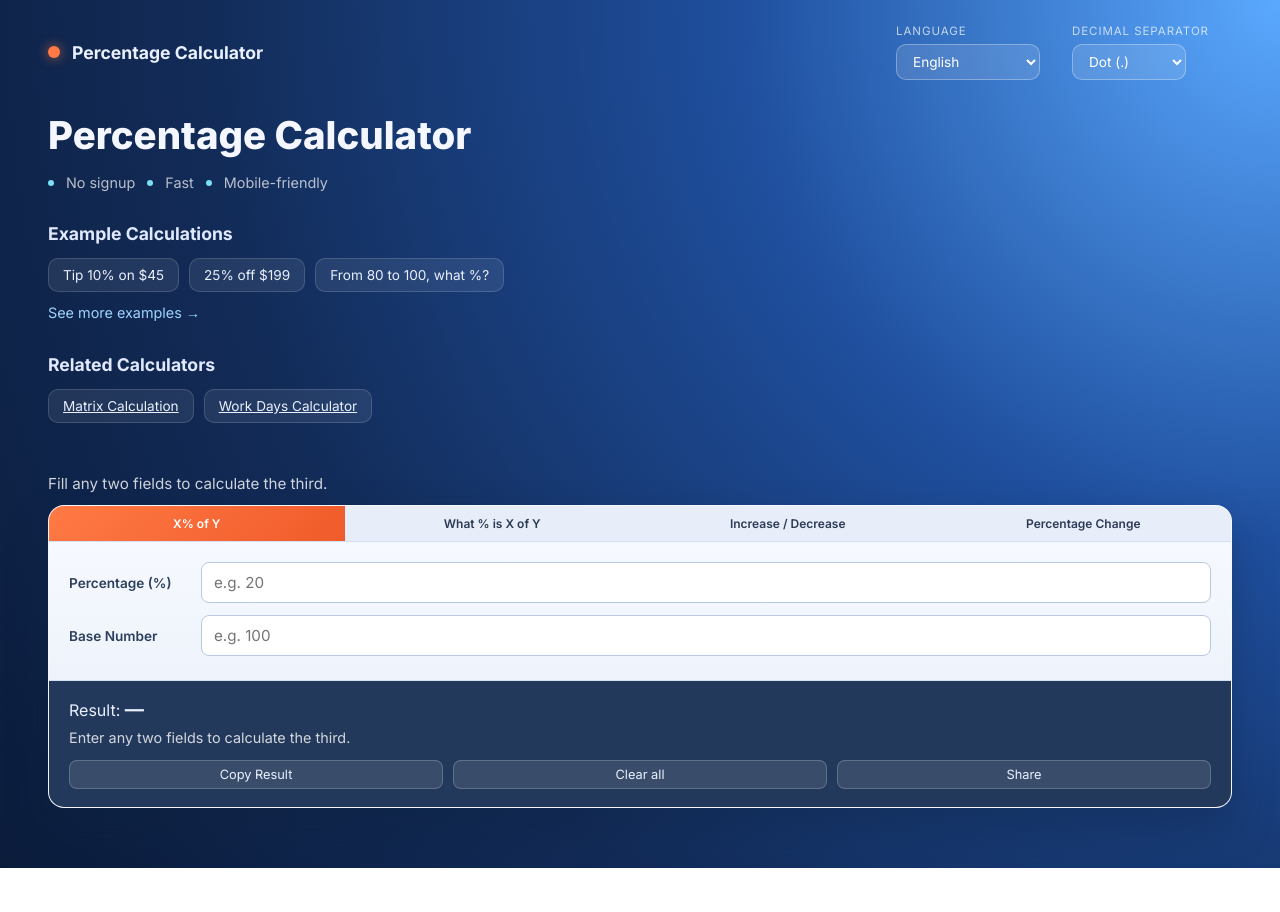
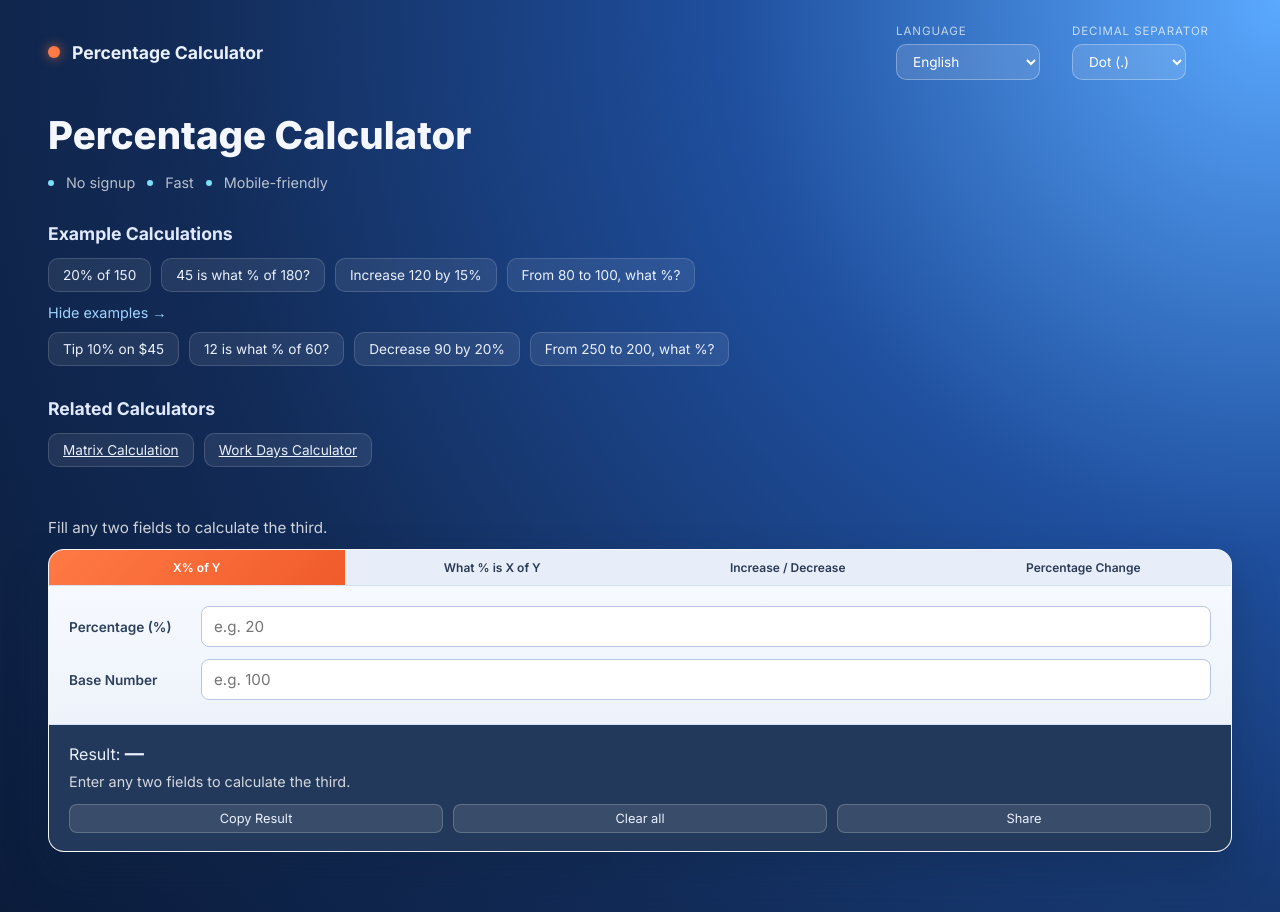
Before and after one commit to FranciscoMMonteiro/percentage_calculator_site, a React (Vite) app: page / in a window 1280 px wide. Both pictures are taken after a click on the button "See more examples →". Before the commit the page ends 868 px from the top, so only its background shows below. Built offline with nearby package versions, Linux system fonts and the light colour scheme.

Commit message:
Create more exemples

```diff
--- a/src/App.css
+++ b/src/App.css
@@ -97,6 +97,10 @@
   display: flex;
   flex-wrap: wrap;
   gap: 10px;
+}
+
+.examples-more {
+  margin-top: 10px;
 }
 
 .pill {
--- a/src/App.jsx
+++ b/src/App.jsx
@@ -17,6 +17,7 @@ function App() {
   });
 
   const [mode, setMode] = useState('percent_of');
+  const [showMoreExamples, setShowMoreExamples] = useState(false);
 
   useEffect(() => {
     localStorage.setItem('percentage_calculator_language', language);
@@ -144,7 +145,19 @@ function App() {
   };
 
   const handleExampleClick = (exampleKey) => {
-    if (exampleKey === 'tip') {
+    switch (exampleKey) {
+      case 'percent_of_main':
+        setMode('percent_of');
+        applyPreset(
+          {
+            base: formatWithSeparator('150'),
+            percentage: formatWithSeparator('20'),
+            result: ''
+          },
+          ['base', 'percentage']
+        );
+        return;
+      case 'percent_of_more':
         setMode('percent_of');
         applyPreset(
           {
@@ -155,22 +168,51 @@ function App() {
           ['base', 'percentage']
         );
         return;
-    }
-
-    if (exampleKey === 'discount') {
-      setMode('percent_of');
+      case 'what_percent_main':
+        setMode('what_percent');
         applyPreset(
           {
-          base: formatWithSeparator('199'),
-          percentage: formatWithSeparator('25'),
+            base: formatWithSeparator('45'),
+            percentage: '',
+            result: formatWithSeparator('180')
+          },
+          ['base', 'result']
+        );
+        return;
+      case 'what_percent_more':
+        setMode('what_percent');
+        applyPreset(
+          {
+            base: formatWithSeparator('12'),
+            percentage: '',
+            result: formatWithSeparator('60')
+          },
+          ['base', 'result']
+        );
+        return;
+      case 'increase_main':
+        setMode('increase_decrease');
+        applyPreset(
+          {
+            base: formatWithSeparator('120'),
+            percentage: formatWithSeparator('15'),
             result: ''
           },
           ['base', 'percentage']
         );
         return;
-    }
-
-    if (exampleKey === 'change') {
+      case 'increase_more':
+        setMode('increase_decrease');
+        applyPreset(
+          {
+            base: formatWithSeparator('90'),
+            percentage: formatWithSeparator('-20'),
+            result: ''
+          },
+          ['base', 'percentage']
+        );
+        return;
+      case 'change_main':
         setMode('percentage_change');
         applyPreset(
           {
@@ -180,6 +222,20 @@ function App() {
           },
           ['base', 'result']
         );
+        return;
+      case 'change_more':
+        setMode('percentage_change');
+        applyPreset(
+          {
+            base: formatWithSeparator('250'),
+            percentage: '',
+            result: formatWithSeparator('200')
+          },
+          ['base', 'result']
+        );
+        return;
+      default:
+        return;
     }
   };
 
@@ -231,11 +287,27 @@ function App() {
           <div className="hero-section">
             <h2>{t.section_examples}</h2>
             <div className="pill-grid">
-              <button className="pill" onClick={() => handleExampleClick('tip')}>{t.example_tip}</button>
-              <button className="pill" onClick={() => handleExampleClick('discount')}>{t.example_discount}</button>
-              <button className="pill" onClick={() => handleExampleClick('change')}>{t.example_change}</button>
+              <button className="pill" onClick={() => handleExampleClick('percent_of_main')}>{t.example_percent_of_main}</button>
+              <button className="pill" onClick={() => handleExampleClick('what_percent_main')}>{t.example_what_percent_main}</button>
+              <button className="pill" onClick={() => handleExampleClick('increase_main')}>{t.example_increase_main}</button>
+              <button className="pill" onClick={() => handleExampleClick('change_main')}>{t.example_change_main}</button>
             </div>
-            <button className="link-button">{t.link_examples}</button>
+            <button
+              className="link-button"
+              onClick={() => setShowMoreExamples((prev) => !prev)}
+              aria-expanded={showMoreExamples}
+              aria-controls="more-examples"
+            >
+              {showMoreExamples ? t.link_examples_close : t.link_examples_open}
+            </button>
+            {showMoreExamples && (
+              <div className="pill-grid examples-more" id="more-examples">
+                <button className="pill" onClick={() => handleExampleClick('percent_of_more')}>{t.example_percent_of_more}</button>
+                <button className="pill" onClick={() => handleExampleClick('what_percent_more')}>{t.example_what_percent_more}</button>
+                <button className="pill" onClick={() => handleExampleClick('increase_more')}>{t.example_increase_more}</button>
+                <button className="pill" onClick={() => handleExampleClick('change_more')}>{t.example_change_more}</button>
+              </div>
+            )}
           </div>
 
           <div className="hero-section">
--- a/src/translations.js
+++ b/src/translations.js
@@ -7,10 +7,16 @@ export const translations = {
         badge_mobile: "Mobile-friendly",
         section_examples: "Example Calculations",
         section_related: "Related Calculators",
-        example_tip: "Tip 10% on $45",
-        example_discount: "25% off $199",
-        example_change: "From 80 to 100, what %?",
-        link_examples: "See more examples →",
+        example_percent_of_main: "20% of 150",
+        example_what_percent_main: "45 is what % of 180?",
+        example_increase_main: "Increase 120 by 15%",
+        example_change_main: "From 80 to 100, what %?",
+        example_percent_of_more: "Tip 10% on $45",
+        example_what_percent_more: "12 is what % of 60?",
+        example_increase_more: "Decrease 90 by 20%",
+        example_change_more: "From 250 to 200, what %?",
+        link_examples_open: "See more examples →",
+        link_examples_close: "Hide examples →",
         related_matrix: "Matrix Calculation",
         related_work_days: "Work Days Calculator",
         base_label: "Base Number",
@@ -54,10 +60,16 @@ export const translations = {
         badge_mobile: "Compativel com celular",
         section_examples: "Exemplos de Calculo",
         section_related: "Calculadoras Relacionadas",
-        example_tip: "Gorjeta de 10% em $45",
-        example_discount: "25% de desconto em $199",
-        example_change: "De 80 para 100, quanto %?",
-        link_examples: "Veja mais exemplos →",
+        example_percent_of_main: "20% de 150",
+        example_what_percent_main: "45 e que % de 180?",
+        example_increase_main: "Aumentar 120 em 15%",
+        example_change_main: "De 80 para 100, quanto %?",
+        example_percent_of_more: "Gorjeta de 10% em $45",
+        example_what_percent_more: "12 e que % de 60?",
+        example_increase_more: "Reduzir 90 em 20%",
+        example_change_more: "De 250 para 200, quanto %?",
+        link_examples_open: "Veja mais exemplos →",
+        link_examples_close: "Ocultar exemplos →",
         related_matrix: "Calculo de Matrizes",
         related_work_days: "Calculadora de Dias Uteis",
         base_label: "Número Base",
@@ -101,10 +113,16 @@ export const translations = {
         badge_mobile: "Compatible con movil",
         section_examples: "Ejemplos de Calculo",
         section_related: "Calculadoras Relacionadas",
-        example_tip: "Propina 10% en $45",
-        example_discount: "25% de descuento en $199",
-        example_change: "De 80 a 100, que %?",
-        link_examples: "Ver mas ejemplos →",
+        example_percent_of_main: "20% de 150",
+        example_what_percent_main: "45 es que % de 180?",
+        example_increase_main: "Aumentar 120 en 15%",
+        example_change_main: "De 80 a 100, que %?",
+        example_percent_of_more: "Propina 10% en $45",
+        example_what_percent_more: "12 es que % de 60?",
+        example_increase_more: "Reducir 90 en 20%",
+        example_change_more: "De 250 a 200, que %?",
+        link_examples_open: "Ver mas ejemplos →",
+        link_examples_close: "Ocultar ejemplos →",
         related_matrix: "Calculo de Matrices",
         related_work_days: "Calculadora de Dias Laborales",
         base_label: "Número Base",
@@ -148,10 +166,16 @@ export const translations = {
         badge_mobile: "Compatible mobile",
         section_examples: "Exemples de Calculs",
         section_related: "Calculatrices Relatives",
-        example_tip: "Pourboire 10% sur 45 $",
-        example_discount: "25% de remise sur 199 $",
-        example_change: "De 80 a 100, quel % ?",
-        link_examples: "Voir plus d'exemples →",
+        example_percent_of_main: "20% de 150",
+        example_what_percent_main: "45 est quel % de 180 ?",
+        example_increase_main: "Augmenter 120 de 15%",
+        example_change_main: "De 80 a 100, quel % ?",
+        example_percent_of_more: "Pourboire 10% sur 45 $",
+        example_what_percent_more: "12 est quel % de 60 ?",
+        example_increase_more: "Reduire 90 de 20%",
+        example_change_more: "De 250 a 200, quel % ?",
+        link_examples_open: "Voir plus d'exemples →",
+        link_examples_close: "Masquer les exemples →",
         related_discount: "Calculateur de Remise",
         related_tax: "Calculateur de TVA",
         related_tip: "Calculateur de Pourboire",
@@ -198,10 +222,16 @@ export const translations = {
         badge_mobile: "Mobilfreundlich",
         section_examples: "Beispielrechnungen",
         section_related: "Verwandte Rechner",
-        example_tip: "Trinkgeld 10% auf 45 $",
-        example_discount: "25% Rabatt auf 199 $",
-        example_change: "Von 80 auf 100, wie viel %?",
-        link_examples: "Mehr Beispiele anzeigen →",
+        example_percent_of_main: "20% von 150",
+        example_what_percent_main: "45 ist wie viel % von 180?",
+        example_increase_main: "120 um 15% erhohen",
+        example_change_main: "Von 80 auf 100, wie viel %?",
+        example_percent_of_more: "Trinkgeld 10% auf 45 $",
+        example_what_percent_more: "12 ist wie viel % von 60?",
+        example_increase_more: "90 um 20% verringern",
+        example_change_more: "Von 250 auf 200, wie viel %?",
+        link_examples_open: "Mehr Beispiele anzeigen →",
+        link_examples_close: "Beispiele ausblenden →",
         related_discount: "Rabattrechner",
         related_tax: "Steuer / MwSt Rechner",
         related_tip: "Trinkgeldrechner",
@@ -248,10 +278,16 @@ export const translations = {
         badge_mobile: "Ottimizzato per mobile",
         section_examples: "Esempi di Calcolo",
         section_related: "Calcolatrici Correlate",
-        example_tip: "Mancia 10% su $45",
-        example_discount: "25% di sconto su $199",
-        example_change: "Da 80 a 100, quanto %?",
-        link_examples: "Vedi altri esempi →",
+        example_percent_of_main: "20% di 150",
+        example_what_percent_main: "45 e che % di 180?",
+        example_increase_main: "Aumenta 120 del 15%",
+        example_change_main: "Da 80 a 100, quanto %?",
+        example_percent_of_more: "Mancia 10% su $45",
+        example_what_percent_more: "12 e che % di 60?",
+        example_increase_more: "Riduci 90 del 20%",
+        example_change_more: "Da 250 a 200, quanto %?",
+        link_examples_open: "Vedi altri esempi →",
+        link_examples_close: "Nascondi esempi →",
         related_discount: "Calcolatrice Sconti",
         related_tax: "Calcolatrice IVA",
         related_tip: "Calcolatrice Mancia",
```
Lines whose indentation alone changed are shown as unchanged.
